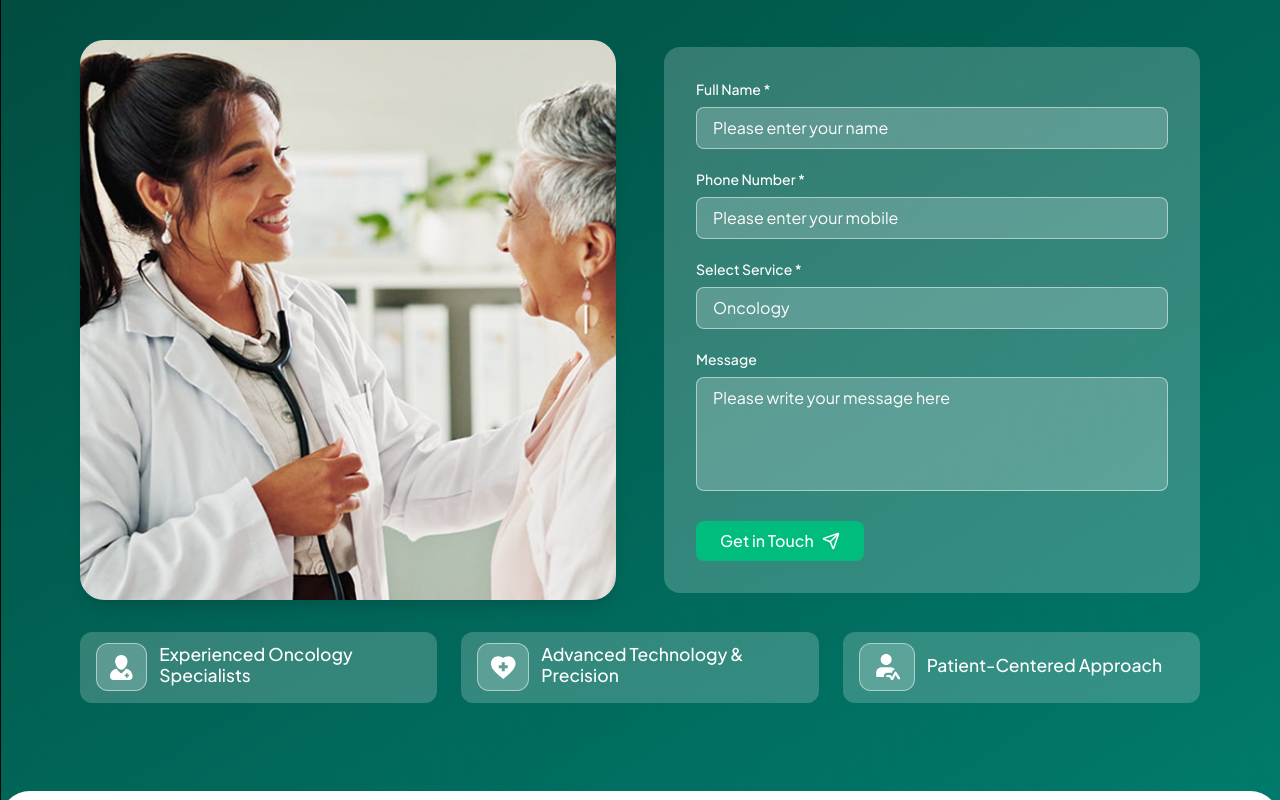
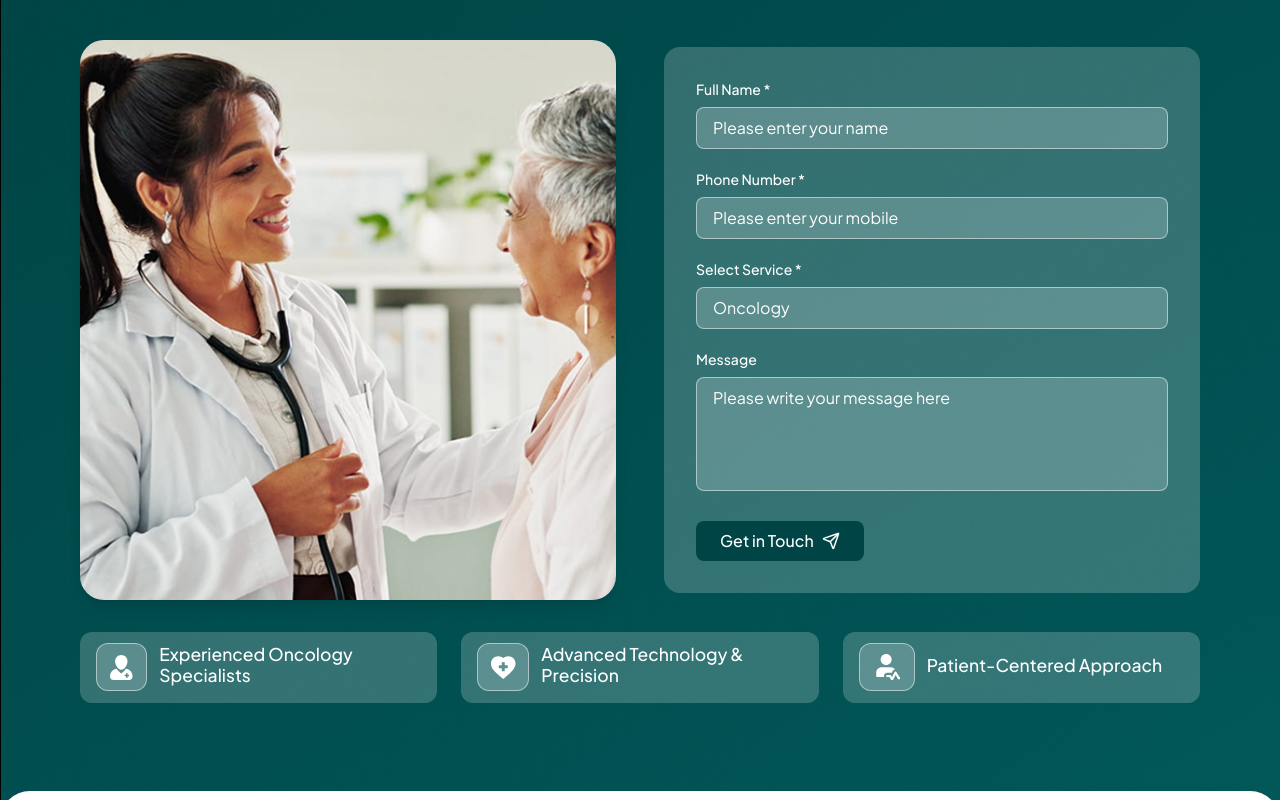
Before and after one commit to developers-xntric/Advanced-Oncology-Center, a Next.js app: page / in a window 1280 px wide. Shown: the part 5531-6331 px from the top of the page. Built offline with nearby package versions, Linux system fonts and the light colour scheme.

Commit message:
Completed

```diff
--- a/src/components/contact-section.tsx
+++ b/src/components/contact-section.tsx
@@ -113,11 +113,10 @@ export default function ContactSection() {
                             {/* Status Message */}
                             {submitStatus.type && (
                                 <div
-                                    className={`mb-4 p-3 rounded-lg ${
-                                        submitStatus.type === 'success'
+                                    className={`mb-4 p-3 rounded-lg ${submitStatus.type === 'success'
                                             ? 'bg-green-500/80'
                                             : 'bg-red-500/80'
-                                    }`}
+                                        }`}
                                 >
                                     {submitStatus.message}
                                 </div>
@@ -178,7 +177,7 @@ export default function ContactSection() {
                             <button
                                 type="submit"
                                 disabled={isSubmitting}
-                                className="bg-emerald-500 hover:bg-emerald-600 disabled:bg-emerald-300 disabled:cursor-not-allowed text-white px-6 py-2 rounded-lg font-medium flex items-center gap-2 transition-colors duration-200"
+                                className="bg-[#004445] disabled:cursor-not-allowed text-white px-6 py-2 rounded-lg font-medium flex items-center gap-2 transition-colors duration-200"
                             >
                                 {isSubmitting ? 'Sending...' : 'Get in Touch'}
                                 <Send size={18} />
```
Also changed, not shown: public/contact-bg.png, public/footer-lbg.png.
